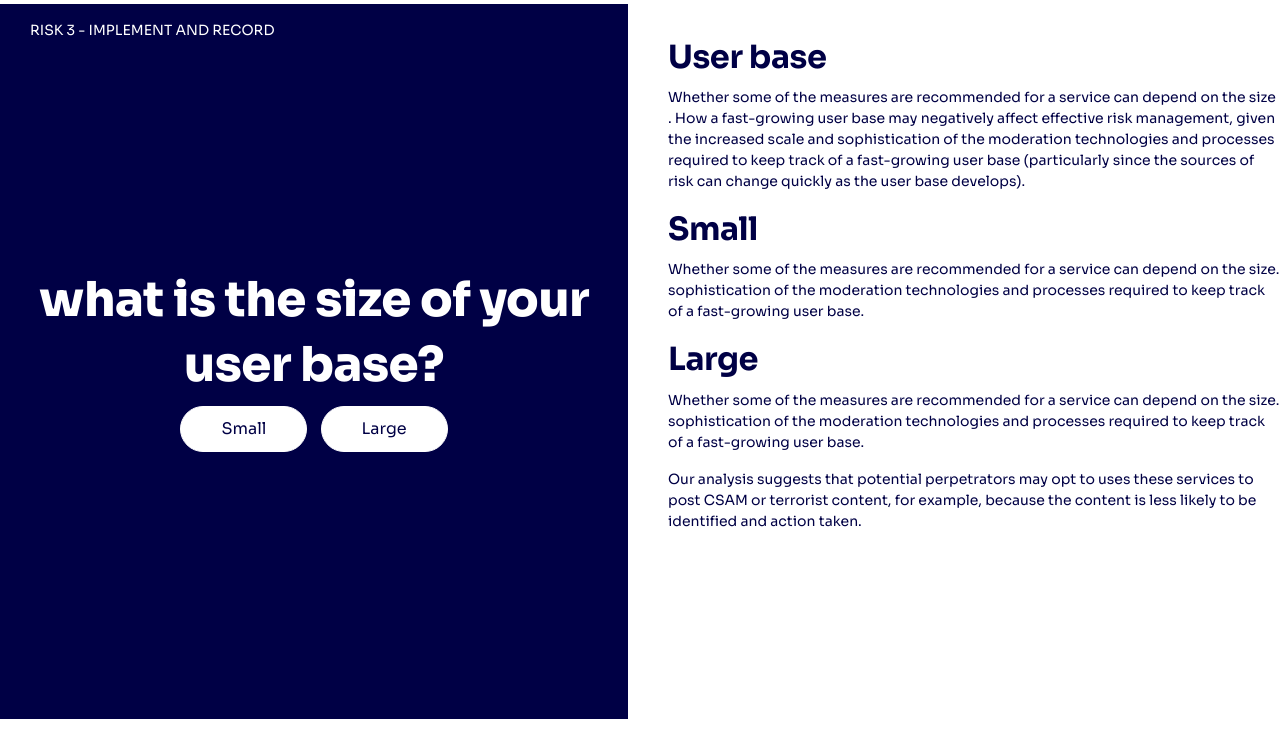
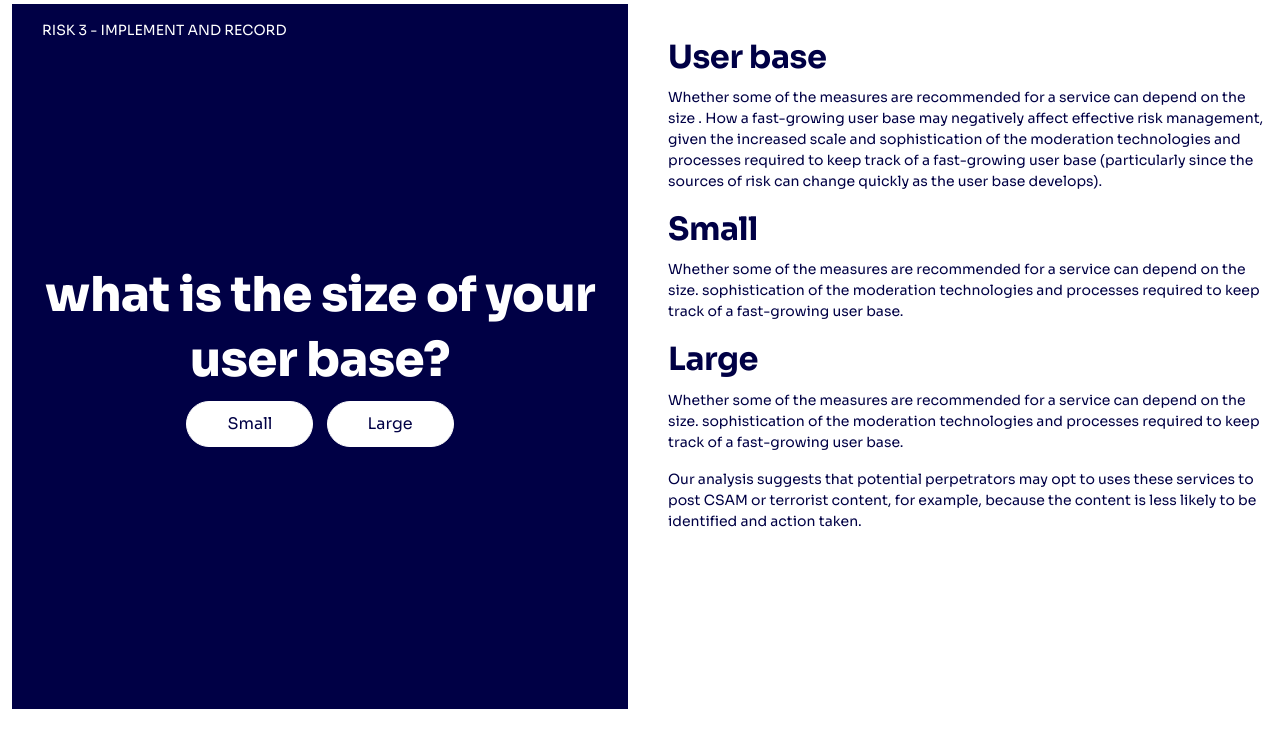
Before and after one commit to dxpui/OS, a plain HTML site: page user-base.html in a window 1280 px wide. Shown: the part 56-786 px from the top of the page. Drawn offline with nearby package versions, Linux system fonts and the light colour scheme.

Commit message:
Updated with the container wrapper

```diff
--- a/user-base.html
+++ b/user-base.html
@@ -1,4 +1,3 @@
-
 <!doctype html>
 <html lang="en">
 
@@ -45,18 +44,13 @@
   <main>
 
     <section>
-      <!-- <div class="container-xxl">
-        <div class="row back">
-          <div class="col-12">
-            <div class="py-3"><a href="">&lt; back</a></div>
-          </div>
-        </div> -->
+      <div class="container-xxl">
         <div class="row">
           <div class="col-md-6">
             <div class="left-container pt-3 blue-bg">
               <span id="skipToContent">RISK 3 - IMPLEMENT AND RECORD</span>
               <div class="h1-text-align text-center">
-                <h1 >what is the size of your user base?</h1>
+                <h1>what is the size of your user base?</h1>
                 <button class="btn btn-secondary mr-2 btn-color-white">Small</button>
                 <button class="btn btn-secondary btn-color-white">Large</button>
               </div>
@@ -94,6 +88,7 @@
                 Our analysis suggests that potential perpetrators may opt to uses these services to post CSAM or
                 terrorist content, for example, because the content is less likely to be identified and action taken.
               </p>
+            </div>
           </div>
         </div>
       </div>
```
Lines whose indentation alone changed are shown as unchanged.
